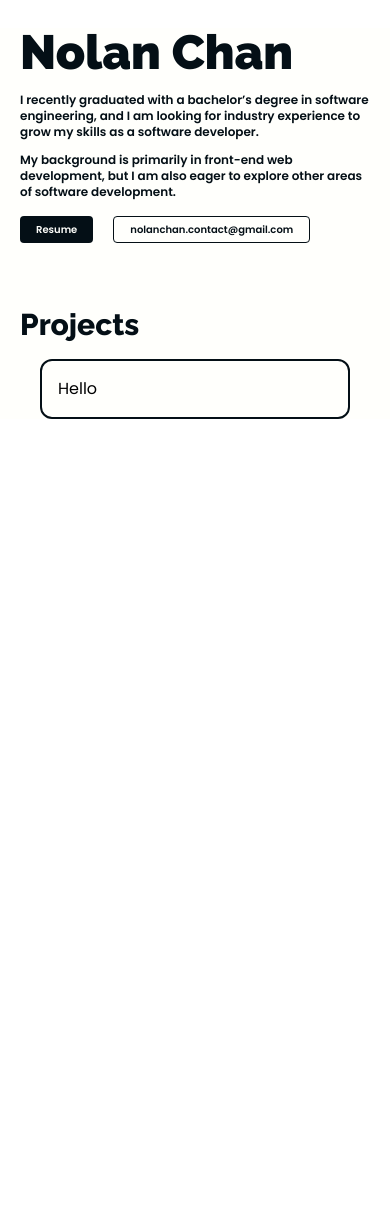
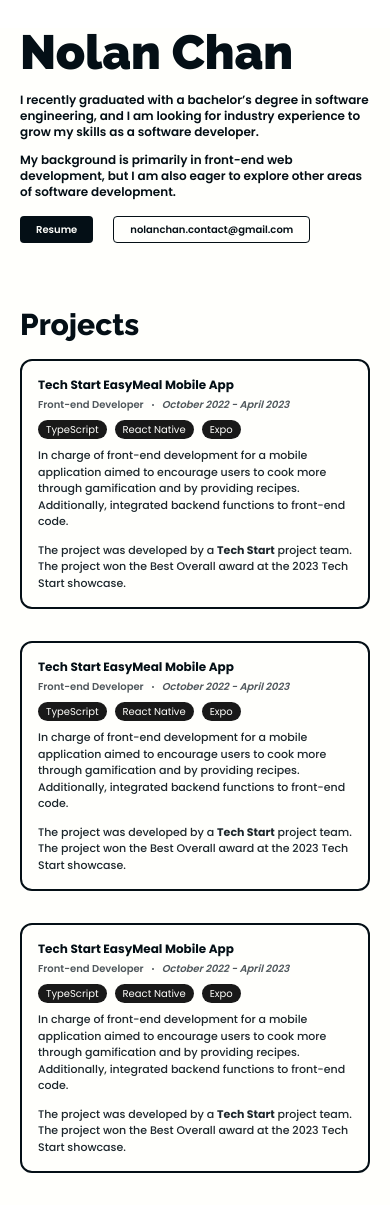
Before and after one commit to NolanChan1/nolan-portfolio, a Next.js app: page / in a window 390 px wide. Before the commit the page ends 844 px from the top, so only its background shows below. Built offline with nearby package versions, Linux system fonts and the light colour scheme.

Commit message:
progress on main body

```diff
--- a/app/PortfolioBody.tsx
+++ b/app/PortfolioBody.tsx
@@ -1,16 +1,111 @@
 "use client";
+
+import { useState } from "react";
 
 import PortfolioSectionContainer from "./PortfolioSectionContainer";
 
 export default function PortfolioBody() {
+  const [sectionExpanded1, setSectionExpanded1] = useState(false);
+
   return (
-    <main className="mx-5 mt-16 md:mx-0 md:mt-0">
+    <main className="no-scrollbar mx-5 mt-16 md:mx-0 md:mt-0 md:h-[100vh] md:overflow-x-visible md:overflow-y-scroll">
       <section className="md:mt-[11vh]">
-        <h2 className="mb-4 font-raleway text-3xl font-extrabold text-off-black-900 dark:text-white md:mb-5 lg:text-4xl 2xl:text-5xl">
-          Projects
-        </h2>
-        <PortfolioSectionContainer expandable={true}>
-          <h1>Hello</h1>
+        <h2 className="section-title">Projects</h2>
+        <PortfolioSectionContainer
+          expanded={sectionExpanded1}
+          expandFunction={setSectionExpanded1}
+        >
+          <h3 className="section-header">Tech Start EasyMeal Mobile App</h3>
+          <div className="section-subheader-container">
+            <span>Front-end Developer</span>
+            <div className="dot"></div>
+            <span className="italic">October 2022 - April 2023</span>
+          </div>
+          <div className="section-tag-container">
+            <span className="section-tag">TypeScript</span>
+            <span className="section-tag">React Native</span>
+            <span className="section-tag">Expo</span>
+          </div>
+          <p className="section-paragraph mb-3 xl:mb-3.5 2xl:mb-4">
+            In charge of front-end development for a mobile application aimed to
+            encourage users to cook more through gamification and by providing
+            recipes. Additionally, integrated backend functions to front-end
+            code.
+          </p>
+          <p className="section-paragraph">
+            The project was developed by a{" "}
+            <a
+              href="https://techstartucalgary.com/"
+              target="_blank"
+              className="section-link-text"
+            >
+              Tech Start
+            </a>{" "}
+            project team. The project won the Best Overall award at the 2023
+            Tech Start showcase.
+          </p>
+        </PortfolioSectionContainer>
+        <PortfolioSectionContainer>
+          <h3 className="section-header">Tech Start EasyMeal Mobile App</h3>
+          <div className="section-subheader-container">
+            <span>Front-end Developer</span>
+            <div className="dot"></div>
+            <span className="italic">October 2022 - April 2023</span>
+          </div>
+          <div className="section-tag-container">
+            <span className="section-tag">TypeScript</span>
+            <span className="section-tag">React Native</span>
+            <span className="section-tag">Expo</span>
+          </div>
+          <p className="section-paragraph mb-3 xl:mb-3.5 2xl:mb-4">
+            In charge of front-end development for a mobile application aimed to
+            encourage users to cook more through gamification and by providing
+            recipes. Additionally, integrated backend functions to front-end
+            code.
+          </p>
+          <p className="section-paragraph">
+            The project was developed by a{" "}
+            <a
+              href="https://techstartucalgary.com/"
+              target="_blank"
+              className="section-link-text"
+            >
+              Tech Start
+            </a>{" "}
+            project team. The project won the Best Overall award at the 2023
+            Tech Start showcase.
+          </p>
+        </PortfolioSectionContainer>
+        <PortfolioSectionContainer>
+          <h3 className="section-header">Tech Start EasyMeal Mobile App</h3>
+          <div className="section-subheader-container">
+            <span>Front-end Developer</span>
+            <div className="dot"></div>
+            <span className="italic">October 2022 - April 2023</span>
+          </div>
+          <div className="section-tag-container">
+            <span className="section-tag">TypeScript</span>
+            <span className="section-tag">React Native</span>
+            <span className="section-tag">Expo</span>
+          </div>
+          <p className="section-paragraph mb-3 xl:mb-3.5 2xl:mb-4">
+            In charge of front-end development for a mobile application aimed to
+            encourage users to cook more through gamification and by providing
+            recipes. Additionally, integrated backend functions to front-end
+            code.
+          </p>
+          <p className="section-paragraph">
+            The project was developed by a{" "}
+            <a
+              href="https://techstartucalgary.com/"
+              target="_blank"
+              className="section-link-text"
+            >
+              Tech Start
+            </a>{" "}
+            project team. The project won the Best Overall award at the 2023
+            Tech Start showcase.
+          </p>
         </PortfolioSectionContainer>
       </section>
     </main>
--- a/app/PortfolioSectionContainer.tsx
+++ b/app/PortfolioSectionContainer.tsx
@@ -1,19 +1,59 @@
 "use client";
 
-import { PropsWithChildren } from "react";
+import { useState, PropsWithChildren } from "react";
 
 type PortfolioSectionContainerProps = PropsWithChildren<{
-  expandable: boolean;
+  expanded?: boolean;
+  expandFunction?: (updateFunction: (prevState: boolean) => boolean) => void;
 }>;
 
 const PortfolioSectionContainer: React.FC<PortfolioSectionContainerProps> = ({
   children,
-  expandable,
+  expanded,
+  expandFunction,
 }) => {
   return (
-    <div className="mx-5 mb-8 rounded-xl border-2 border-off-black-900 p-4 dark:border-light-black-100 md:mx-0 2xl:rounded-2xl 2xl:px-8 2xl:py-6">
+    <button
+      onClick={() => {
+        if (expandFunction !== undefined) {
+          expandFunction((prevState) => {
+            return !prevState;
+          });
+        }
+        return false;
+      }}
+      disabled={expandFunction === undefined}
+      className={`${
+        expandFunction !== undefined &&
+        "section-container transition-shadow hover:shadow-xl"
+      } relative mb-8 rounded-xl border-2 border-off-black-900 p-4 text-left shadow-none outline-none dark:border-light-black-100 lg:px-5 xl:rounded-2xl xl:px-6 xl:py-5 2xl:px-8 2xl:py-6`}
+    >
       {children}
-    </div>
+      <div
+        className={`${
+          expandFunction !== undefined && "hover-chevron"
+        } absolute -right-6 bottom-2.5 hidden flex-col content-start items-center opacity-0 md:flex lg:-right-7 xl:-right-8 xl:bottom-2 2xl:-right-9`}
+      >
+        <svg
+          xmlns="http://www.w3.org/2000/svg"
+          width="1em"
+          height="1em"
+          viewBox="0 0 24 24"
+          className="-mb-[0.9375rem] h-5 w-5 fill-off-black-900 dark:fill-light-black-100 lg:-mb-[1.125rem] lg:h-6 lg:w-6 xl:-mb-[1.3125rem] xl:h-7 xl:w-7 2xl:-mb-6 2xl:h-8 2xl:w-8"
+        >
+          <path d="M16.59 8.295L12 12.875l-4.59-4.58L6 9.705l6 6 6-6z" />
+        </svg>
+        <svg
+          xmlns="http://www.w3.org/2000/svg"
+          width="1em"
+          height="1em"
+          viewBox="0 0 24 24"
+          className="h-5 w-5 fill-off-black-900 dark:fill-light-black-100 lg:h-6 lg:w-6 xl:h-7 xl:w-7 2xl:h-8 2xl:w-8"
+        >
+          <path d="M16.59 8.295L12 12.875l-4.59-4.58L6 9.705l6 6 6-6z" />
+        </svg>
+      </div>
+    </button>
   );
 };
 
--- a/app/ThemeToggleSwitch.tsx
+++ b/app/ThemeToggleSwitch.tsx
@@ -21,7 +21,7 @@ const ThemeToggleSwitch: React.FC<ThemeToggleSwitchProps> = ({
           return !prevState;
         })
       }
-      className="relative flex h-8 flex-row items-center justify-between rounded-full bg-off-black-900 dark:bg-light-black-100 lg:h-10 2xl:h-12"
+      className="relative flex h-8 flex-row items-center justify-between rounded-full bg-off-black-900 outline-0 dark:bg-light-black-100 lg:h-10 2xl:h-12"
     >
       <div
         className={`absolute left-1.5 top-1.5 h-5 w-5 rounded-full bg-off-white-100 transition-transform dark:translate-x-6 dark:bg-light-black-900 lg:left-2 lg:top-2 lg:h-6 lg:w-6 lg:dark:translate-x-9 2xl:h-8 2xl:w-8`}
--- a/app/globals.css
+++ b/app/globals.css
@@ -1,6 +1,52 @@
 @tailwind base;
 @tailwind components;
 @tailwind utilities;
+
+@layer utilities {
+  .no-scrollbar::-webkit-scrollbar {
+    display: none;
+  }
+  .no-scrollbar {
+    -ms-overflow-style: none;
+    scrollbar-width: none;
+  }
+}
+
+@layer components {
+  .section-title {
+    @apply mb-4 font-raleway text-3xl font-extrabold text-off-black-900 dark:text-white md:mb-5 lg:text-4xl 2xl:text-5xl;
+  }
+  .section-header {
+    @apply text-xs font-bold text-off-black-900 dark:text-dark-white-100 lg:text-sm xl:text-base 2xl:text-lg;
+  }
+  .section-subheader-container {
+    @apply mt-1 flex flex-row items-center gap-2 text-3xs font-semibold text-off-black-600 dark:text-dark-white-300 lg:text-2xs xl:mt-1.5 xl:gap-2.5 xl:text-xs 2xl:mt-2 2xl:gap-3 2xl:text-base;
+  }
+  .section-tag-container {
+    @apply my-2 flex flex-row items-center gap-2 xl:my-2.5 xl:gap-2.5 2xl:my-3 2xl:gap-3;
+  }
+  .section-tag {
+    @apply rounded-full bg-off-white-900 px-2 py-0.5 text-center text-3xs font-normal text-off-white-100 dark:bg-light-black-800 dark:text-light-black-100 lg:px-2.5 lg:text-2xs xl:py-1 xl:text-xs 2xl:px-3 2xl:text-sm;
+  }
+  .section-paragraph {
+    @apply text-2xs font-medium text-off-black-800 dark:text-light-black-100 lg:text-xs xl:text-sm 2xl:text-base;
+  }
+  .section-link-text {
+    @apply font-bold hover:text-light-red dark:hover:text-white;
+  }
+  .section-container:hover > .hover-chevron {
+    opacity: 100;
+    transform: translateY(1rem);
+  }
+  .hover-chevron {
+    transition-property: opacity, transform;
+    transition-timing-function: cubic-bezier(0.4, 0, 0.2, 1);
+    transition-duration: 150ms;
+  }
+  .dot {
+    @apply h-[2px] w-[2px] rounded-full bg-off-black-600 dark:bg-dark-white-300 xl:h-[3px] xl:w-[3px] 2xl:h-1 2xl:w-1;
+  }
+}
 
 html,
 body {
--- a/app/page.tsx
+++ b/app/page.tsx
@@ -12,7 +12,7 @@ export default function Home() {
     <div className={`${darkModeEnabled && "dark"}`}>
       <div className="bg-off-white-100 font-poppins dark:bg-light-black-900">
         <div className="md:mx-auto md:grid md:w-[75vw] md:grid-cols-2 md:gap-x-[4vw]">
-          <header className="relative mx-5 mt-7 md:mx-0 md:mt-[11vh] md:h-[89vh] ">
+          <header className="relative mx-5 mt-7 md:mx-0 md:mt-[11vh] md:h-[89vh]">
             <h1 className="font-raleway text-5xl font-black text-off-black-900 dark:text-white lg:text-6xl xl:text-7xl 2xl:text-8xl">
               Nolan Chan
             </h1>
--- a/tailwind.config.js
+++ b/tailwind.config.js
@@ -41,6 +41,7 @@ module.exports = {
         "3xs": "0.625rem",
       },
       padding: {
+        0.5: "0.125rem",
         1.25: "0.3125rem",
       },
     },
```
Also changed, not shown: public/icons/chevron-fill.svg (added).
